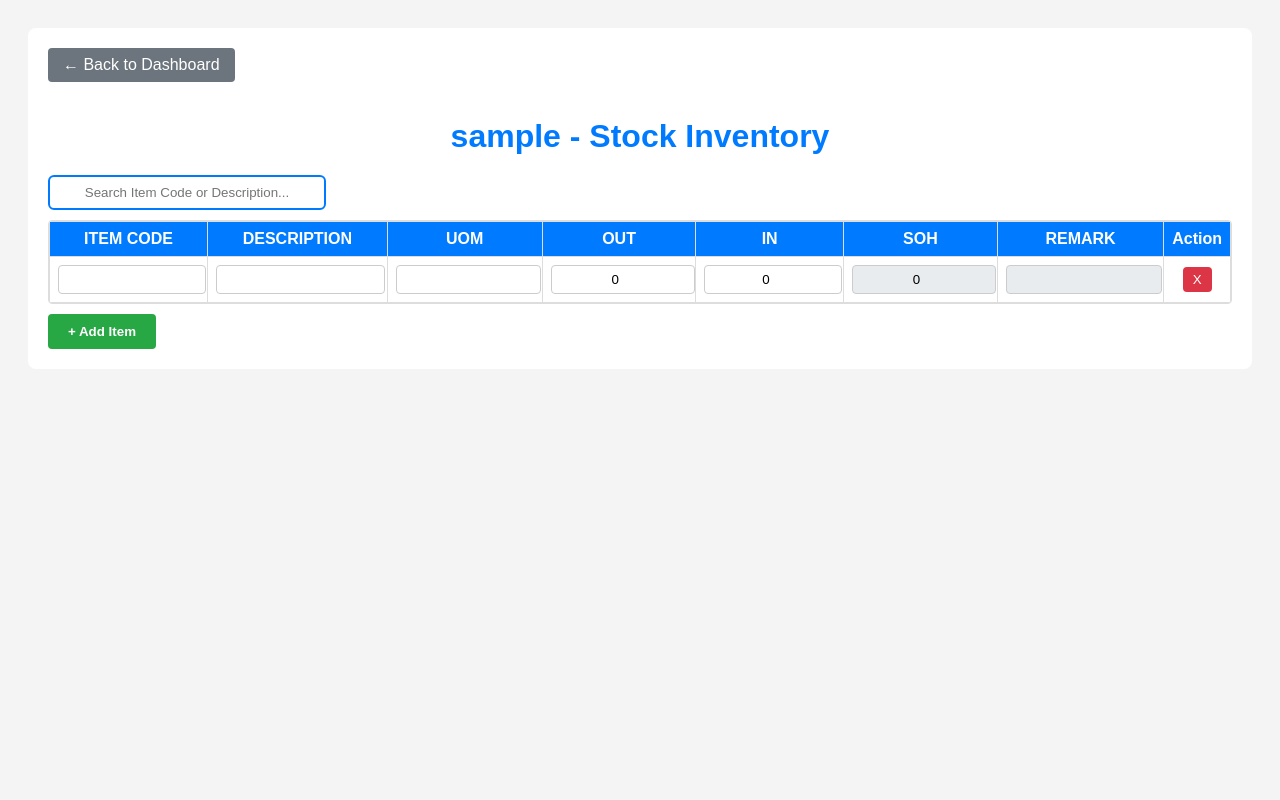
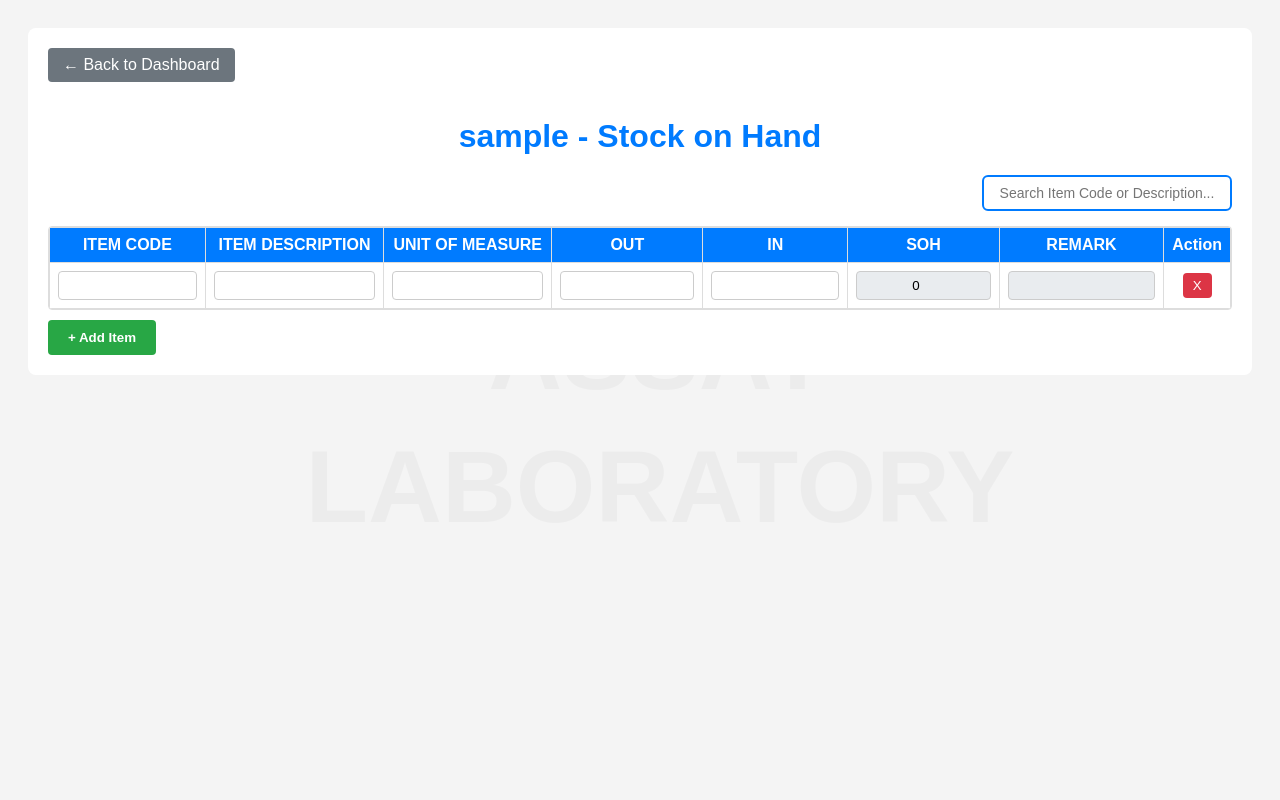
Before and after one commit to samuelcaligner/assay-inventory-management-system, a Flask app: page /module/sample in a window 1280 px wide. Run offline with Flask 3, Linux system fonts and the light colour scheme; the visitor is signed in with stand-in values (Sample User, id 1); data that the repository does not hold is empty.

Commit message:
Update module.html

```diff
--- a/templates/module.html
+++ b/templates/module.html
@@ -1,45 +1,74 @@
 <!DOCTYPE html>
 <html>
 <head>
-<title>{{ module_name }} - Inventory</title>
+<title>{{ module_name }} - ASSAY INVENTORY</title>
 <style>
-body { font-family: Arial; background: #f4f4f4; padding: 20px; }
-.box { background: white; padding: 20px; border-radius: 8px; max-width: 1200px; margin: auto; }
-h1 { color: #007bff; text-align: center; margin-bottom: 20px; }
+body { font-family: Arial; background: #f4f4f4; padding: 20px; position: relative; overflow: hidden; }
+.box { background: white; padding: 20px; border-radius: 8px; max-width: 1200px; margin: auto; position: relative; z-index: 1; }
+.bg-watermark {
+    position: fixed; top: 0; left: 0; width: 100%; height: 100%;
+    display: flex; align-items: center; justify-content: center;
+    font-size: 8vw; font-weight: bold; color: rgba(0,0,0,0.03);
+    z-index: 0; pointer-events: none; text-align: center; word-wrap: break-word;
+    padding: 20px; line-height: 1.3;
+}
+h1 { color: #007bff; text-align: center; margin-bottom: 20px; text-shadow: 1px 1px 2px rgba(255,255,255,0.8); }
 .back { display: inline-block; margin-bottom: 15px; padding: 8px 15px; background: #6c757d; color: white; text-decoration: none; border-radius: 4px; }
+.table-header { display: flex; justify-content: space-between; align-items: center; margin-bottom: 10px; }
+.search-box { padding: 8px 12px; border: 2px solid #007bff; border-radius: 6px; width: 250px; font-size: 14px; }
+.search-box:focus { outline: none; border-color: #0056b3; }
+.table-scroll { max-height: 400px; overflow-y: auto; border: 1px solid #ddd; border-radius: 4px; margin-top: 15px; }
+.table-scroll thead th {
+    position: sticky; top: 0; background: #007bff; color: white; z-index: 3;
+}
 table { width: 100%; border-collapse: collapse; }
 th, td { border: 1px solid #ddd; padding: 8px; text-align: center; }
-th { background: #007bff; color: white; position: sticky; top: 0; }
-input { width: 95%; padding: 6px; border: 1px solid #ccc; border-radius: 4px; text-align: center; }
-input[readonly] { background: #e9ecef; cursor: not-allowed; }
-.outstock { background: #dc3545!important; color: white; font-weight: bold; }
-.critical { background: #ffc107!important; color: black; font-weight: bold; }
-.urgent { background: red!important; color: white; font-weight: bold; }
+input { width: 100%; padding: 6px; border: 1px solid #ccc; border-radius: 4px; box-sizing: border-box; text-align: center; }
+/* Wag i-gray pag may remark color */
+input[readonly]:not(.urgent):not(.critical):not(.outstock) { background: #e9ecef!important; cursor: not-allowed; }
+/* REMARK COLORS - 3 levels */
+.remark-normal { background: white!important; color: black!important; }
+.urgent { background: red!important; color: white!important; font-weight: bold; }
+.critical { background: #ffc107!important; color: black!important; font-weight: bold; }
+.outstock { background: #dc3545!important; color: white!important; font-weight: bold; }
+.highlight { background: yellow!important; }
 .btn-add { margin-top: 10px; padding: 10px 20px; background: #28a745; color: white; border: none; border-radius: 4px; cursor: pointer; font-weight: bold; }
+.btn-add:hover { background: #218838; }
 .del-row { background: #dc3545; color: white; border: none; padding: 5px 10px; border-radius: 4px; cursor: pointer; }
-.search-box { padding: 8px 12px; border: 2px solid #007bff; border-radius: 6px; width: 250px; margin-bottom: 10px; }
-.highlight { background: yellow!important; }
-.popup { display: none; position: fixed; top: 50%; left: 50%; transform: translate(-50%, -50%); background: white; padding: 20px; border-radius: 8px; box-shadow: 0 4px 20px rgba(0,0,0,0.3); z-index: 1000; max-height: 400px; overflow-y: auto; min-width: 600px; }
-.overlay { display: none; position: fixed; top: 0; left: 0; width: 100%; height: 100%; background: rgba(0,0,0,0.5); z-index: 999; }
+.popup {
+    display: none; position: fixed; top: 50%; left: 50%; transform: translate(-50%, -50%);
+    background: white; padding: 20px; border-radius: 8px; box-shadow: 0 4px 20px rgba(0,0,0,0.3);
+    z-index: 1000; max-height: 400px; overflow-y: auto; min-width: 600px;
+}
+.overlay {
+    display: none; position: fixed; top: 0; left: 0; width: 100%; height: 100%;
+    background: rgba(0,0,0,0.5); z-index: 999;
+}
+.popup h3 { margin-top: 0; color: #007bff; }
 .close-btn { float: right; font-size: 24px; cursor: pointer; }
+.history-table { font-size: 12px; width: 100%; }
 </style>
 </head>
 <body>
+
+<div class="bg-watermark">ASSAY<br>LABORATORY</div>
+
 <div class="box">
     <a href="/dashboard" class="back">← Back to Dashboard</a>
-<h1>{{ module_name }} - Stock Inventory</h1>
+    <h1>{{ module_name }} - Stock on Hand</h1>
 
-<div>
+    <div class="table-header">
+        <div></div>
         <input type="text" class="search-box" id="searchBox" placeholder="Search Item Code or Description..." oninput="searchTable()">
     </div>
 
-<div style="max-height: 400px; overflow-y: auto; border: 1px solid #ddd; border-radius: 4px;">
-<table id="itemTable">
+    <div class="table-scroll">
+        <table id="sohTable">
             <thead>
                 <tr>
                     <th>ITEM CODE</th>
-<th>DESCRIPTION</th>
-<th>UOM</th>
+                    <th>ITEM DESCRIPTION</th>
+                    <th>UNIT OF MEASURE</th>
                     <th>OUT</th>
                     <th>IN</th>
                     <th>SOH</th>
@@ -56,11 +85,19 @@ input[readonly] { background: #e9ecef; cursor: not-allowed; }
 
 <div class="overlay" id="overlay" onclick="closeHistory()"></div>
 <div class="popup" id="historyPopup">
-<span class="close-btn" onclick="closeHistory()">×</span>
+    <span class="close-btn" onclick="closeHistory()">&times;</span>
     <h3 id="popupTitle">Transaction History</h3>
-<table style="width: 100%; font-size: 12px;">
+    <table class="history-table" id="historyTable">
         <thead>
-<tr><th>Date</th><th>Time</th><th>User</th><th>Desc</th><th>IN</th><th>OUT</th><th>SOH</th></tr>
+            <tr>
+                <th>Date</th>
+                <th>Time</th>
+                <th>User</th>
+                <th>Item Desc</th>
+                <th>IN</th>
+                <th>OUT</th>
+                <th>SOH</th>
+            </tr>
         </thead>
         <tbody id="historyBody"></tbody>
     </table>
@@ -72,42 +109,44 @@ const isAdmin = {{ 'true' if is_admin else 'false' }};
 window.onload = loadItems;
 
 function loadItems() {
-fetch(`/get_items/${encodeURIComponent(moduleName)}`)
+    fetch('/get_items/' + encodeURIComponent(moduleName))
   .then(res => res.json())
   .then(items => {
         const tbody = document.getElementById('tableBody');
         tbody.innerHTML = '';
         if(items.length === 0) addRow();
-items.forEach(item => addRowToTable(item));
+        items.forEach((item, index) => addRowToTable(item, index));
     });
 }
 
 function addRow() {
-addRowToTable({item_code:'', item_desc:'', uom:'', out:0, in:0, soh:0, remark:''});
+    addRowToTable({code:'', desc:'', uom:'', out:'', in:'', soh:0, remark:''}, -1);
+    setTimeout(() => saveRow(document.querySelector('#tableBody tr:last-child input')), 100);
 }
 
 function getRemark(soh, hasItem) {
-if(!hasItem) return {text: '', class: ''};
+    if(!hasItem) return {text: '', class: 'remark-normal'};
+    soh = parseInt(soh) || 0;
     if(soh === 0) return {text: 'OUT OF STOCK', class: 'outstock'};
     if(soh === 1) return {text: 'URGENT', class: 'urgent'};
-if(soh <= 5) return {text: 'CRITICAL', class: 'critical'};
-return {text: '', class: ''};
+    if(soh >= 2) return {text: 'CRITICAL', class: 'critical'};
+    return {text: '', class: 'remark-normal'};
 }
 
-function addRowToTable(item) {
+function addRowToTable(item, index) {
     const tbody = document.getElementById('tableBody');
     const row = document.createElement('tr');
-const hasItem = item.item_code && item.item_code.trim()!== '' && item.item_desc && item.item_desc.trim()!== '';
+    const hasItem = item.code && item.code.trim()!== '' && item.desc && item.desc.trim()!== '';
     const remark = getRemark(item.soh, hasItem);
     const inReadonly = isAdmin? '' : 'readonly';
 
     row.innerHTML = `
-<td><input type="text" value="${item.item_code || ''}" onchange="saveRow(this)" oncontextmenu="showHistory(event, '${item.item_code || ''}')"></td>
-<td><input type="text" value="${item.item_desc || ''}" onchange="saveRow(this)"></td>
-<td><input type="text" value="${item.uom || ''}" onchange="saveRow(this)"></td>
-<td><input type="number" min="0" value="${item.out || 0}" onkeydown="handleEnter(event, this, 'out')"></td>
-<td><input type="number" min="0" value="${item.in || 0}" onkeydown="handleEnter(event, this, 'in')" ${inReadonly}></td>
-<td><input type="number" value="${item.soh || 0}" readonly></td>
+        <td><input type="text" value="${item.code}" onchange="saveRow(this)" oncontextmenu="showHistory(event, '${item.code}')"></td>
+        <td><input type="text" value="${item.desc}" onchange="saveRow(this)"></td>
+        <td><input type="text" value="${item.uom}" onchange="saveRow(this)"></td>
+        <td><input type="number" min="0" value="${item.out}" onkeydown="handleEnter(event, this, 'out')"></td>
+        <td><input type="number" min="0" value="${item.in}" onkeydown="handleEnter(event, this, 'in')" ${inReadonly}></td>
+        <td><input type="number" value="${item.soh}" readonly></td>
         <td><input type="text" value="${remark.text}" readonly class="${remark.class}"></td>
         <td><button class="del-row" onclick="deleteRow(this)">X</button></td>
     `;
@@ -117,6 +156,8 @@ tbody.appendChild(row);
 function handleEnter(event, input, type) {
     if(event.key === 'Enter') {
         event.preventDefault();
+        if(type === 'in' &&!isAdmin) return;
+
         const row = input.closest('tr');
         const outInput = row.cells[3].querySelector('input');
         const inInput = row.cells[4].querySelector('input');
@@ -129,8 +170,9 @@ let soh = parseInt(sohInput.value) || 0;
         let outVal = parseInt(outInput.value) || 0;
         let inVal = parseInt(inInput.value) || 0;
 
-if(type === 'out') soh = Math.max(0, soh - outVal);
+        if(type === 'out') soh = soh - outVal;
         if(type === 'in') soh = soh + inVal;
+        if(soh < 0) soh = 0;
         sohInput.value = soh;
 
         const hasItem = codeInput.value.trim()!== '' && descInput.value.trim()!== '';
@@ -138,8 +180,17 @@ const remark = getRemark(soh, hasItem);
         remarkInput.value = remark.text;
         remarkInput.className = remark.class;
 
-if(type === 'out' && outVal > 0) addHistory(codeInput.value, descInput.value, 0, outVal, soh);
-if(type === 'in' && inVal > 0) addHistory(codeInput.value, descInput.value, inVal, 0, soh);
+        fetch('/add_history/' + encodeURIComponent(moduleName), {
+            method: 'POST',
+            headers: {'Content-Type': 'application/json'},
+            body: JSON.stringify({
+                item_code: codeInput.value,
+                item_desc: descInput.value,
+                in: type === 'in'? inVal : 0,
+                out: type === 'out'? outVal : 0,
+                soh: soh
+            })
+        });
 
         outInput.value = '';
         inInput.value = '';
@@ -147,20 +198,12 @@ saveRow(input);
     }
 }
 
-function addHistory(item_code, item_desc, in_val, out_val, soh) {
-fetch(`/add_history/${encodeURIComponent(moduleName)}`, {
-method: 'POST',
-headers: {'Content-Type': 'application/json'},
-body: JSON.stringify({item_code, item_desc, in: in_val, out: out_val, soh})
-});
-}
-
 function saveRow(input) {
     const rows = [];
     document.querySelectorAll('#tableBody tr').forEach(row => {
         rows.push({
-item_code: row.cells[0].querySelector('input').value,
-item_desc: row.cells[1].querySelector('input').value,
+            code: row.cells[0].querySelector('input').value,
+            desc: row.cells[1].querySelector('input').value,
             uom: row.cells[2].querySelector('input').value,
             out: row.cells[3].querySelector('input').value,
             in: row.cells[4].querySelector('input').value,
@@ -169,7 +212,7 @@ remark: row.cells[6].querySelector('input').value
         });
     });
 
-fetch(`/save_items/${encodeURIComponent(moduleName)}`, {
+    fetch('/save_items/' + encodeURIComponent(moduleName), {
         method: 'POST',
         headers: {'Content-Type': 'application/json'},
         body: JSON.stringify({items: rows})
@@ -183,25 +226,32 @@ saveRow(btn);
     }
 }
 
-function showHistory(event, item_code) {
+function showHistory(event, itemCode) {
     event.preventDefault();
-fetch(`/get_history/${encodeURIComponent(moduleName)}`)
+    fetch('/get_history/' + encodeURIComponent(moduleName))
   .then(res => res.json())
   .then(history => {
-const filtered = history.filter(h => h.item_code === item_code);
+        const filtered = history.filter(h => h.item_code === itemCode);
         const tbody = document.getElementById('historyBody');
         tbody.innerHTML = '';
         if(filtered.length === 0) {
             tbody.innerHTML = '<tr><td colspan="7">No history yet</td></tr>';
         } else {
             filtered.reverse().forEach(h => {
-tbody.innerHTML += `<tr>
-<td>${h.date}</td><td>${h.time}</td><td>${h.user}</td>
-<td>${h.item_desc || ''}</td><td>${h.in}</td><td>${h.out}</td><td>${sod}</td>
-</tr>`;
+                tbody.innerHTML += `
+                    <tr>
+                        <td>${h.date}</td>
+                        <td>${h.time}</td>
+                        <td>${h.user}</td>
+                        <td>${h.item_desc || ''}</td>
+                        <td>${h.in}</td>
+                        <td>${h.out}</td>
+                        <td>${h.soh}</td>
+                    </tr>
+                `;
             });
         }
-document.getElementById('popupTitle').innerText = 'History: ' + item_code;
+        document.getElementById('popupTitle').innerText = 'History: ' + itemCode;
         document.getElementById('overlay').style.display = 'block';
         document.getElementById('historyPopup').style.display = 'block';
     });
@@ -213,18 +263,34 @@ document.getElementById('historyPopup').style.display = 'none';
 }
 
 function searchTable() {
-const val = document.getElementById('searchBox').value.toLowerCase();
+    const searchVal = document.getElementById('searchBox').value.toLowerCase();
     const rows = document.querySelectorAll('#tableBody tr');
+    let firstMatch = null;
+
     rows.forEach(row => {
         row.cells[0].querySelector('input').classList.remove('highlight');
         row.cells[1].querySelector('input').classList.remove('highlight');
+    });
+
+    if(searchVal === '') {
+        document.querySelector('.box').scrollIntoView({behavior: 'smooth'});
+        return;
+    }
+
+    rows.forEach(row => {
         const code = row.cells[0].querySelector('input').value.toLowerCase();
-const desc = row.cells[1].querySelector('input').value.toLowerveCase();
-if(val && (code.includes(val) || desc.includes(val))) {
+        const desc = row.cells[1].querySelector('input').value.toLowerCase();
+        if(code.includes(searchVal) || desc.includes(searchVal)) {
             row.cells[0].querySelector('input').classList.add('highlight');
             row.cells[1].querySelector('input').classList.add('highlight');
+            if(!firstMatch) firstMatch = row;
         }
     });
+
+    // AUTO SCROLL SA FIRST MATCH
+    if(firstMatch) {
+        firstMatch.scrollIntoView({behavior: 'smooth', block: 'center'});
+    }
 }
 </script>
 </body>
```
Lines whose indentation alone changed are shown as unchanged.
